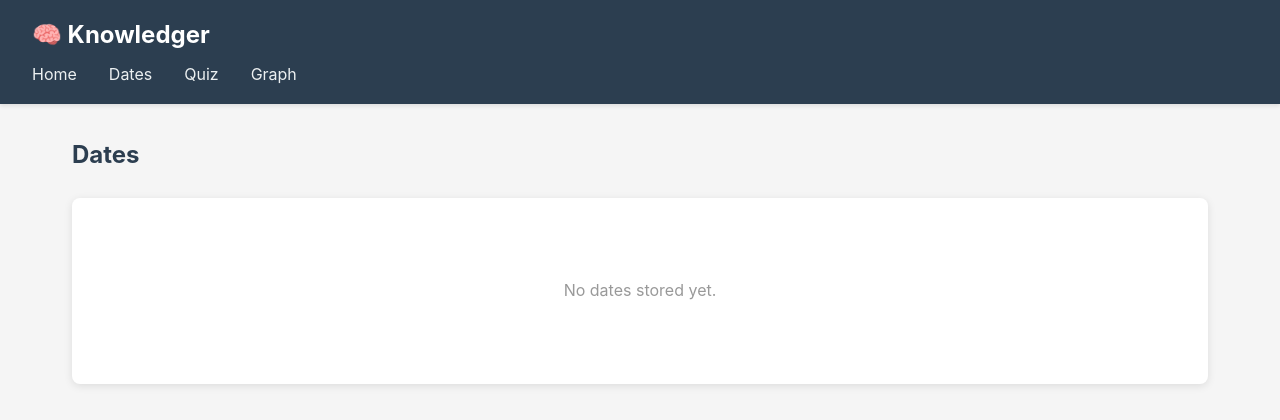
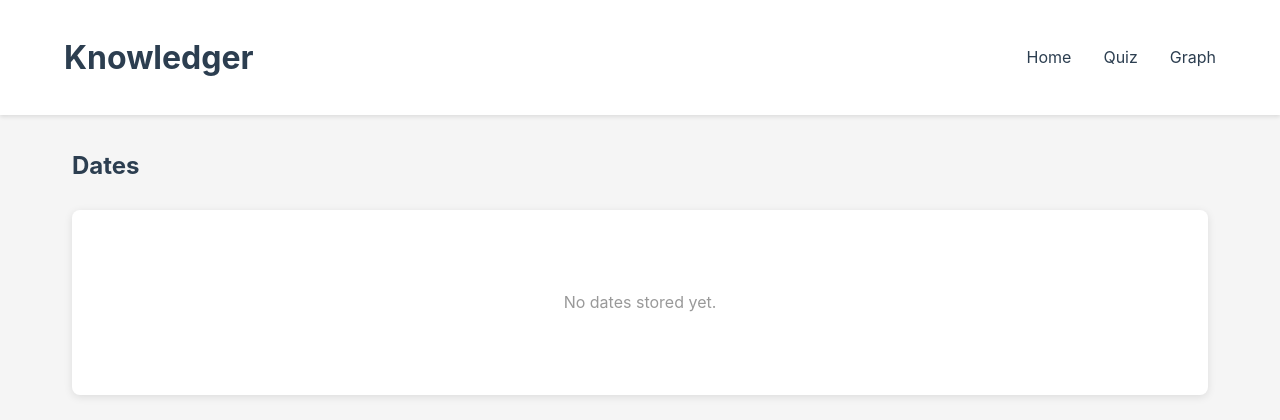
Before and after one commit to wbglaeser/knowledger, a FastAPI app: template templates/dates.html in a window 1280 px wide. Shown: the top 420 px of the page. Run offline with FastAPI, Linux system fonts and the light colour scheme; the template is opened without the code that fills it, so the values that code supplies are empty.

Commit message:
some more clean ups and small redesigns in the web interface

```diff
--- a/src/bot_utils.py
+++ b/src/bot_utils.py
@@ -2,9 +2,9 @@
 Utility functions for Telegram bot operations
 """
 import tempfile
-import logging
+from logger import get_logger
 
-logger = logging.getLogger(__name__)
+logger = get_logger(__name__)
 
 
 async def download_voice_message(voice, bot):
--- a/templates/base.html
+++ b/templates/base.html
@@ -17,22 +17,26 @@
             background: #f5f5f5;
         }
         nav {
-            background: #2c3e50;
-            color: white;
-            padding: 1rem 2rem;
+            background: white;
+            color: #2c3e50;
+            padding: 2rem 4rem;
             box-shadow: 0 2px 4px rgba(0,0,0,0.1);
+            display: flex;
+            justify-content: space-between;
+            align-items: center;
         }
         nav h1 {
-            font-size: 1.5rem;
-            margin-bottom: 0.5rem;
+            font-size: 2rem;
+            margin: 0;
         }
         nav ul {
             list-style: none;
             display: flex;
             gap: 2rem;
+            margin: 0;
         }
         nav a {
-            color: #ecf0f1;
+            color: #2c3e50;
             text-decoration: none;
             transition: color 0.3s;
         }
@@ -58,11 +62,12 @@
             margin-bottom: 2rem;
         }
         .stat-card {
-            background: linear-gradient(135deg, #667eea 0%, #764ba2 100%);
-            color: white;
-            padding: 1.5rem;
+            background: white;
+            color: #333;
+            padding: .5rem;
             border-radius: 8px;
             text-align: center;
+            border: 1px solid #ddd;
         }
         .stat-card h3 {
             font-size: 2.5rem;
@@ -186,10 +191,9 @@
 </head>
 <body>
     <nav>
-        <h1>🧠 Knowledger</h1>
+        <h1>Knowledger</h1>
         <ul>
             <li><a href="/">Home</a></li>
-            <li><a href="/dates">Dates</a></li>
             <li><a href="/quiz">Quiz</a></li>
             <li><a href="/graph">Graph</a></li>
         </ul>
```
Also changed, not shown: src/bot_handler.py (+2 -8 lines), src/core.py (+2 -7 lines), src/llm_service.py (+2 -7 lines), src/logger.py (added, +22 -0 lines), 1 other file.
